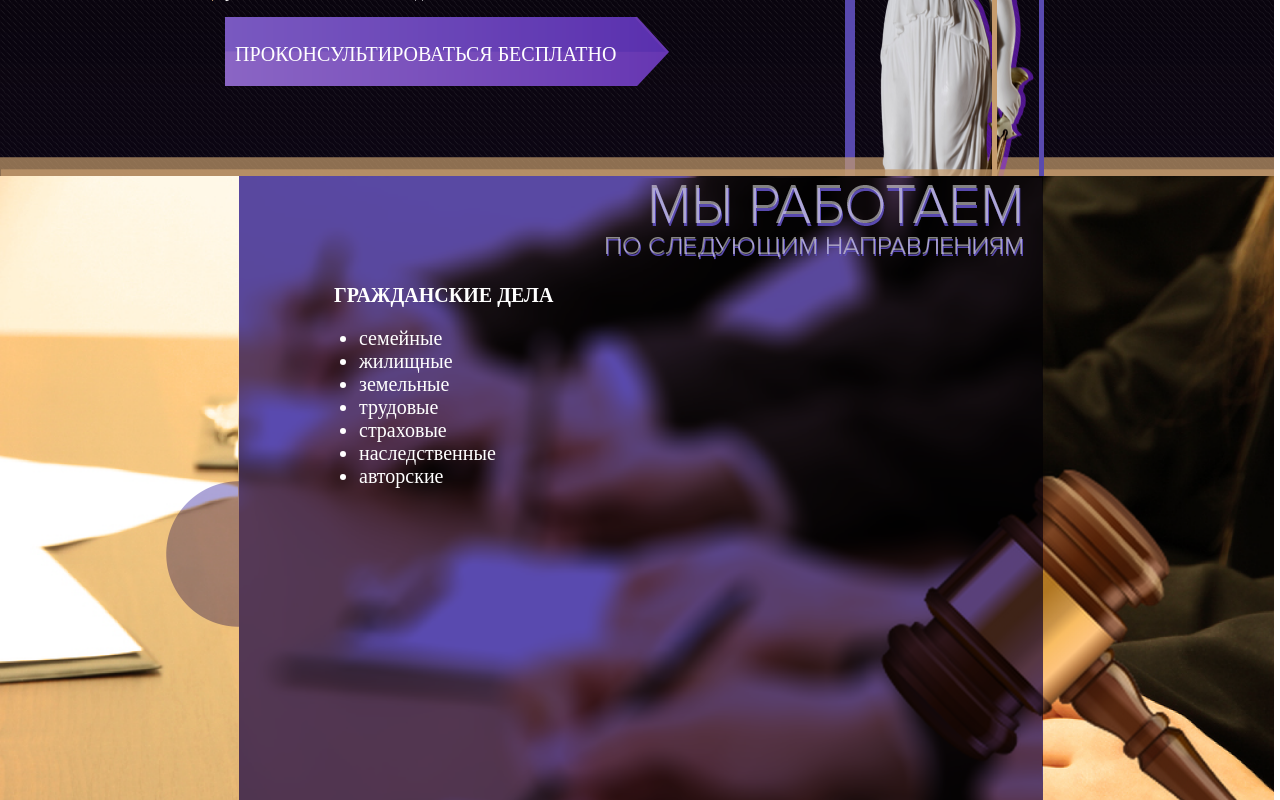
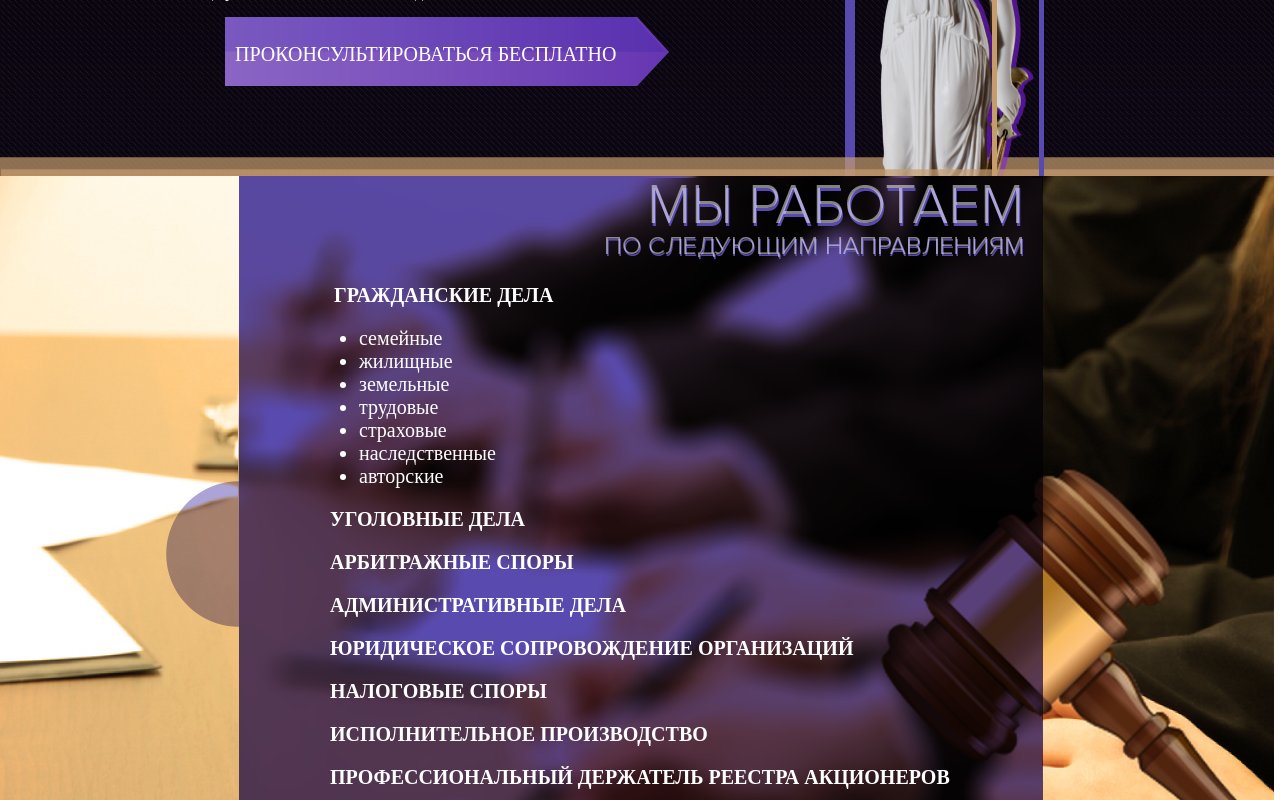
Before and after one commit to AndreyKomov/templates, a React (Create React App) app in the folder landing/my-app/: page / in a window 1280 px wide. Shown: the part 514-1314 px from the top of the page. Built offline with nearby package versions, Linux system fonts and the light colour scheme.

Commit message:
feat: add info

```diff
--- a/landing/my-app/src/Header.css
+++ b/landing/my-app/src/Header.css
@@ -47,11 +47,12 @@ header {
 }
 
 .menu a:hover {
-  width: 125px;
+  /* width: 125px;
   height: 80px;
-  background-color: rgba(130, 90, 147, 255);
+  background-color: rgba(130, 90, 147, 255); */
   cursor: pointer;
-  background-image: url(img/active_shape.png);
+  background: url(img/active_shape.png);
+  background-repeat: no-repeat;
 }
 
 .about_us {
--- a/landing/my-app/src/Services.css
+++ b/landing/my-app/src/Services.css
@@ -2,6 +2,7 @@
   width: 1274px;
   height: 625px;
   background-image: url(img/back_shape.png);
+  z-index: 1;
 }
 
 .work {
@@ -31,3 +32,25 @@
   text-transform: uppercase;
   text-align: left;
 }
+
+.list{
+  margin-top: 10px;
+  margin-left: 330px;
+}
+
+.list p {
+  font-size: 20px;
+  color: #ffffff;
+  font-family: "Proxima Nova";
+  font-weight: bold;
+  text-transform: uppercase;
+  text-align: left;
+}
+
+.list a:hover {
+  margin-top: 10px;
+  margin-left: 319px;
+  background: url(img/active_hover.png);
+  background-repeat: no-repeat;
+  z-index: 5;
+}
--- a/landing/my-app/src/Services.jsx
+++ b/landing/my-app/src/Services.jsx
@@ -19,6 +19,15 @@ class Services extends React.Component {
           <li>наследственные</li>
           <li>авторские</li>
         </ul>
+        <div className="list">
+          <p>уголовные дела</p>
+          <p>арбитражные споры</p>
+          <p>административные дела</p>
+          <p>юридическое сопровождение организаций</p>
+          <p>налоговые споры</p>
+          <p>исполнительное производство</p>
+          <p>профессиональный держатель реестра акционеров</p>
+        </div>
       </div>
     )
   }
```
Also changed, not shown: landing/my-app/src/img/active_hover.png (added).
